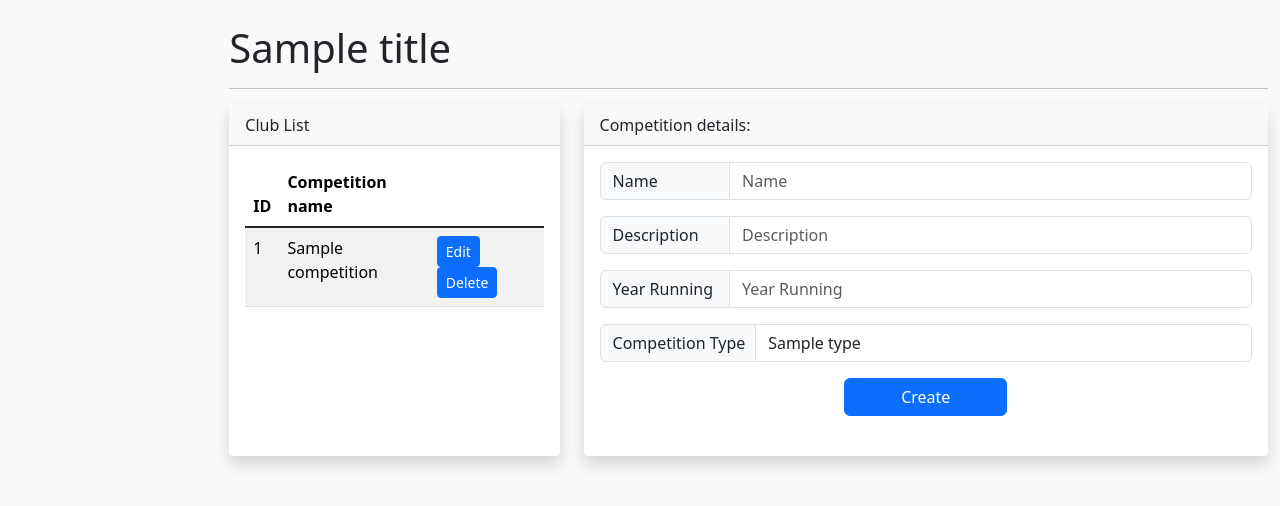
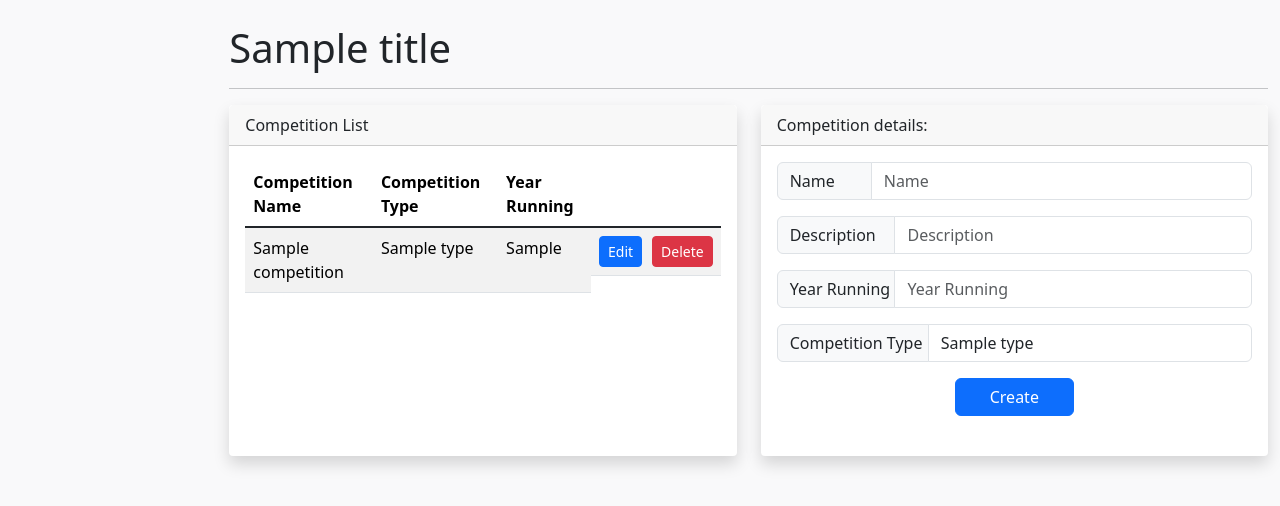
Before and after one commit to emrekuru2/NSC, a CodeIgniter 4 app: template app/Views/pages/admin/competitions.php in a window 1280 px wide. Shown: the top 506 px of the page. Run offline with PHP 8.4 and a stand-in for CodeIgniter, Linux system fonts and the light colour scheme; the template is opened without the code that fills it: most values are stand-ins (such as "Sample title", 1, 10 or a date in 2020); data that the repository does not hold is empty; some libraries are stand-ins or nearby versions.

Commit message:
Fixed foreign key error, modified columns of competition and competition types, made competition and competition types page similar, style buttons, fixed back button, created alert message for deletion, created alert for successful edit and delete, implemented drop down menu for competitions and competitionsEdit page

```diff
--- a/app/Models/CompetitionModel.php
+++ b/app/Models/CompetitionModel.php
@@ -8,7 +8,8 @@ class CompetitionModel extends Model
     protected $table            = 'nsca_competitions';
     protected $primaryKey       = 'id';
     protected $foreignkey       = "typeID";
-    protected $allowedFields    = ['name','description','compTypeID','YearRunning'];
+    protected $returnType       = \App\Entities\Competition::class;
+    protected $allowedFields    = ['typeID', 'name','description','yearRunning'];
 
     public function getAllClubs()
     {
--- a/app/Views/pages/admin/competitionType.php
+++ b/app/Views/pages/admin/competitionType.php
@@ -45,10 +45,9 @@
                 <div class="card shadow">
                     <div class="card-header">Competition Type List</div>
                     <div class="card-body">
-                        <table class="table table-hover">
+                        <table class="table table-striped">
                             <thead>
                                 <tr>
-                                    <th scope="col">ID</th>
                                     <th scope="col">Competiton Type Name</th>
                                 </tr>
                             </thead>
@@ -68,11 +67,10 @@
                                 <?php if ($competitionType) : ?>
                                     <?php foreach ($competitionType as $row) : ?>
                                         <tr>
-                                            <td><?php echo $row['id'] ?></td>
                                             <td><?php echo $row['name'] ?></td>
                                             <td style=" display:flex;">
                                                 <a style="margin-right:10px;" href="<?= base_url('admin/CompetitionType/edit/' . $row['id']) ?>" class="btn btn-primary btn-sm">Edit</a>
-                                                <a href="<?= base_url('admin/CompetitionType/delete/' . $row['id']) ?>" class="btn btn-primary btn-sm" onclick="return confirm('Are you sure you want to delete this Competition Type?')">Delete</a>
+                                                <a href="<?= base_url('admin/CompetitionType/delete/' . $row['id']) ?>" class="btn btn-primary btn-danger btn-sm" onclick="return confirm('Are you sure you want to delete this Competition Type?')">Delete</a>
                                             </td>
                                         </tr>
                                     <?php endforeach; ?>
--- a/app/Views/pages/admin/competitionTypeEdit.php
+++ b/app/Views/pages/admin/competitionTypeEdit.php
@@ -7,8 +7,6 @@
             <button style="float:right;" type="button" class="btn btn-secondary btn-sm w-25" onclick="history.back();">Back</button>
         </div>
         <div class="card-body">
-            <!-- <a type="button" href="<?php redirect()->back() ?>" class="btn btn-primary w-25">Back</a> -->
-
             <form class="d-flex flex-column align-items-center" action="<?= base_url('admin/CompetitionType/update' . "/" . $competitionType['id']) ?>" method="POST">
                 <input type="hidden" name="_method" value="PUT">
                 <div class="w-100 mb-3">
--- a/app/Views/pages/admin/competitions.php
+++ b/app/Views/pages/admin/competitions.php
@@ -2,28 +2,79 @@
 
 <?= $this->section('adminContent') ?>
 
+<!-- Style for the deletion success alert -->
+<style>
+    .alert {
+        padding: 10px;
+        color: white;
+        opacity: 1;
+        transition: opacity 0.6s;
+        margin-bottom: 15px;
+        width: 400px;
+
+    }
+
+    .alert.success {
+        background-color: #4CAF50;
+    }
+
+    .closebtn {
+        margin-left: 15px;
+        color: white;
+        font-weight: bold;
+        float: right;
+        font-size: 22px;
+        line-height: 10px;
+        cursor: pointer;
+        transition: 0.3s;
+    }
+
+    .closebtn:hover {
+        color: black;
+    }
+</style>
+
 <div class="row">
-    <div class="col-lg-4 mb-3 mb-lg-0">
+    <div class="col-lg-4 mb-3 mb-lg-0" style="width:50%">
         <div class="card h-100 shadow">
-            <div class="card-header">Club List</div>
+            <div class="card-header">Competition List</div>
             <div class="card-body">
                 <table class="table table-striped">
                     <thead>
                         <tr>
-                            <th scope="col">ID</th>
-                            <th scope="col">Competition name</th>
+                            <th scope="col">Competition Name</th>
+                            <th scope="col">Competition Type</th>
+                            <th scope="col">Year Running</th>
                         </tr>
                     </thead>
+                    <?php
+                    if (session()->getFlashdata('status')) {
+                    ?>
+                        <div style="width:90%" id="alertMessage" class=" alert success">
+                            <span class="closebtn" onclick="closeAlert()">×</span>
+                            <strong>Success!</strong> Your Request Processed successfully.
+                        </div>
+                    <?php
+                    }
+                    ?>
                     <tbody class="table-group-divider">
                         <!-- THIS PART NEEDS TO BE DYNAMICALLY GENERATED -->
                         <?php if ($competition) : ?>
-                            <?php foreach ($competition as $row) : ?>
+                            <?php foreach ($competition as $row):
+                                $id = $row->typeID;
+                                // Connecting to the database and querying the competition type name
+                                $conn = mysqli_connect("localhost", "root", "", "cricket");
+                                $query = mysqli_query($conn, "SELECT name FROM nsca_competition_types WHERE id = '$id'");
+                                $result1 = mysqli_fetch_array($query);
+                                $competitionTypeName = $result1['name'];
+                            ?>
                                 <tr>
-                                    <td><?php echo $row['id'] ?></td>
-                                    <td><?php echo $row['name'] ?></td>
-                                    <td>
-                                        <a style="margin-right:10px;" href="<?= base_url('admin/competitions/edit/' . $row['id']) ?>" class="btn btn-primary btn-sm">Edit</a>
-                                        <a href="<?= base_url('admin/competitions/delete/' . $row['id']) ?>" class="btn btn-primary btn-sm">Delete</a>
+                                    <td><?php echo $row->name ?></td>
+                                    <td><?php echo $competitionTypeName ?></td>
+                                    <td><?php echo $row->yearRunning ?></td>
+                                    <td style=" display:flex;">
+                                        <a style="margin-right:10px;" href="<?= base_url('admin/competitions/edit/' . $row->id) ?>" class="btn btn-primary btn-sm">Edit</a>
+                                        <a href="<?= base_url('admin/competitions/delete/' . $row->id) ?>" class="btn btn-primary btn-danger btn-sm" onclick="return confirm('Are you sure you want to delete this Competition?')">Delete</a>
                                     </td>
                                 </tr>
                             <?php endforeach; ?>
@@ -33,7 +84,7 @@
             </div>
         </div>
     </div>
-    <div class="col-lg-8">
+    <div class=" col-lg-8" style="width:50%">
         <div class="card h-100 shadow">
             <div class="card-header">Competition details: </div>
             <div class="card-body text-center">
@@ -43,15 +94,15 @@
                         <input type="text" class="form-control" name="name" placeholder="Name" aria-label="name" aria-describedby="name">
                     </div>
                     <div class="input-group mb-3">
-                        <span class="input-group-text" style="width: 20%;" id="Description">Description</span>
+                        <span class="input-group-text" style="width: 25%;" id="Description">Description</span>
                         <input type="text" class="form-control" name="description" placeholder="Description" aria-label="Description" aria-describedby="phone">
                     </div>
                     <div class="input-group mb-3">
-                        <span class="input-group-text" style="width: 20%;" id="YearRunning">Year Running</span>
+                        <span class="input-group-text" style="width: 25%;" id="YearRunning">Year Running</span>
                         <input type="text" class="form-control" name="yearRunning" placeholder="Year Running" aria-label="yearRunning" aria-describedby="email">
                     </div>
                     <div class="input-group mb-3">
-                        <span class="input-group-text" style="width: 24%;" id="cT">Competition Type</span>
+                        <span class="input-group-text" style="width: 32%;" id="cT">Competition Type</span>
 
                         <!-- php script for showing drop down menu of competition types -->
                         <?php
@@ -68,7 +119,7 @@
                             while ($row = mysqli_fetch_array($result)) {
                             ?>
 
-                                <option><?php echo $row['name']; ?></option>
+                                <option value="<?php echo $row['id']; ?>"><?php echo $row['name']; ?></option>
 
                             <?php
                             }
@@ -83,7 +134,11 @@
     </div>
 </div>
 
-
-
+<!-- Script to close the deletion successful message -->
+<script>
+    function closeAlert() {
+        document.getElementById("alertMessage").style.display = 'none';
+    }
+</script>
 
 <?= $this->endSection() ?>
```
Also changed, not shown: app/Controllers/Admin/CompetitionsController.php (+10 -5 lines), app/Views/pages/admin/competitionsEdit.php (+32 -9 lines).
